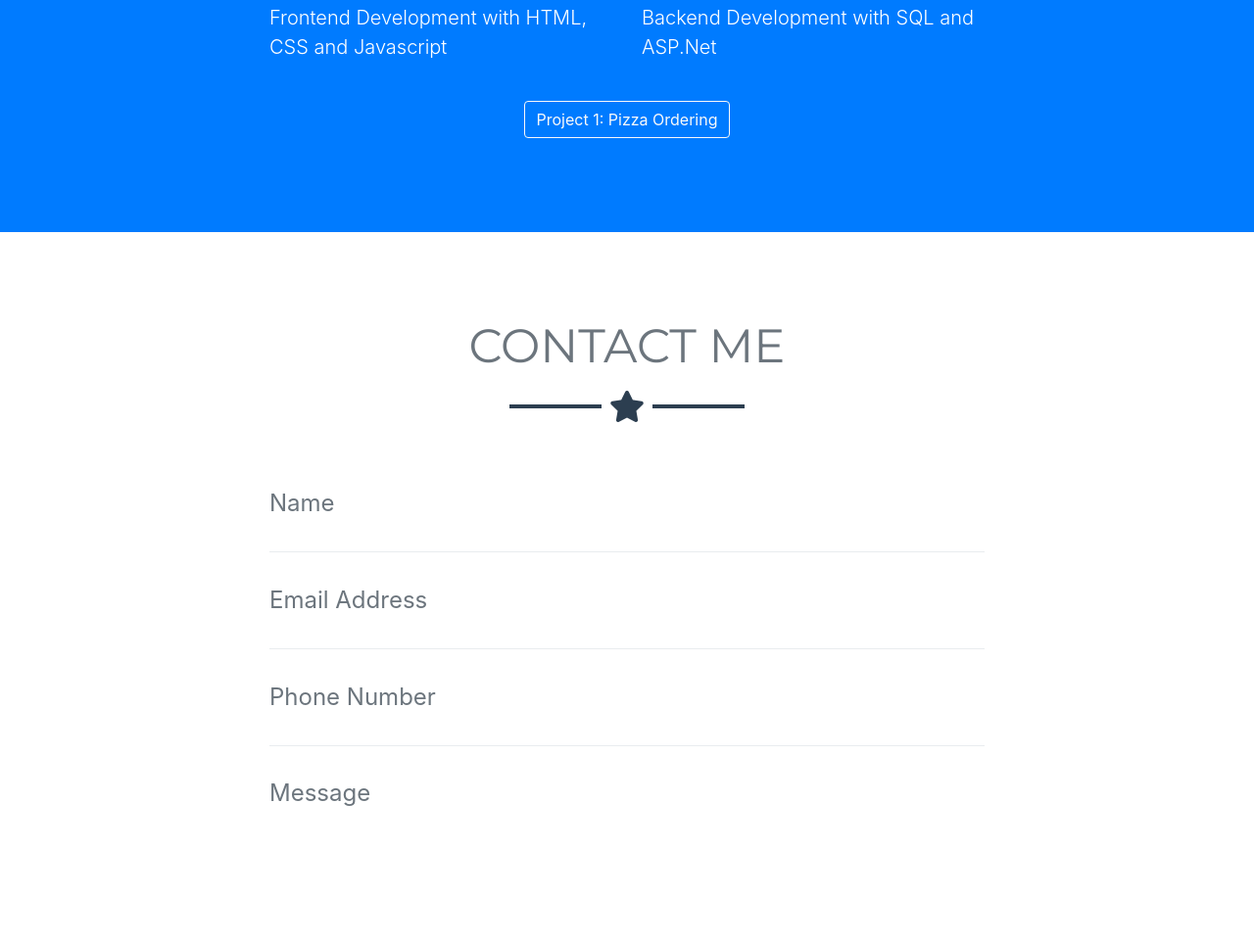
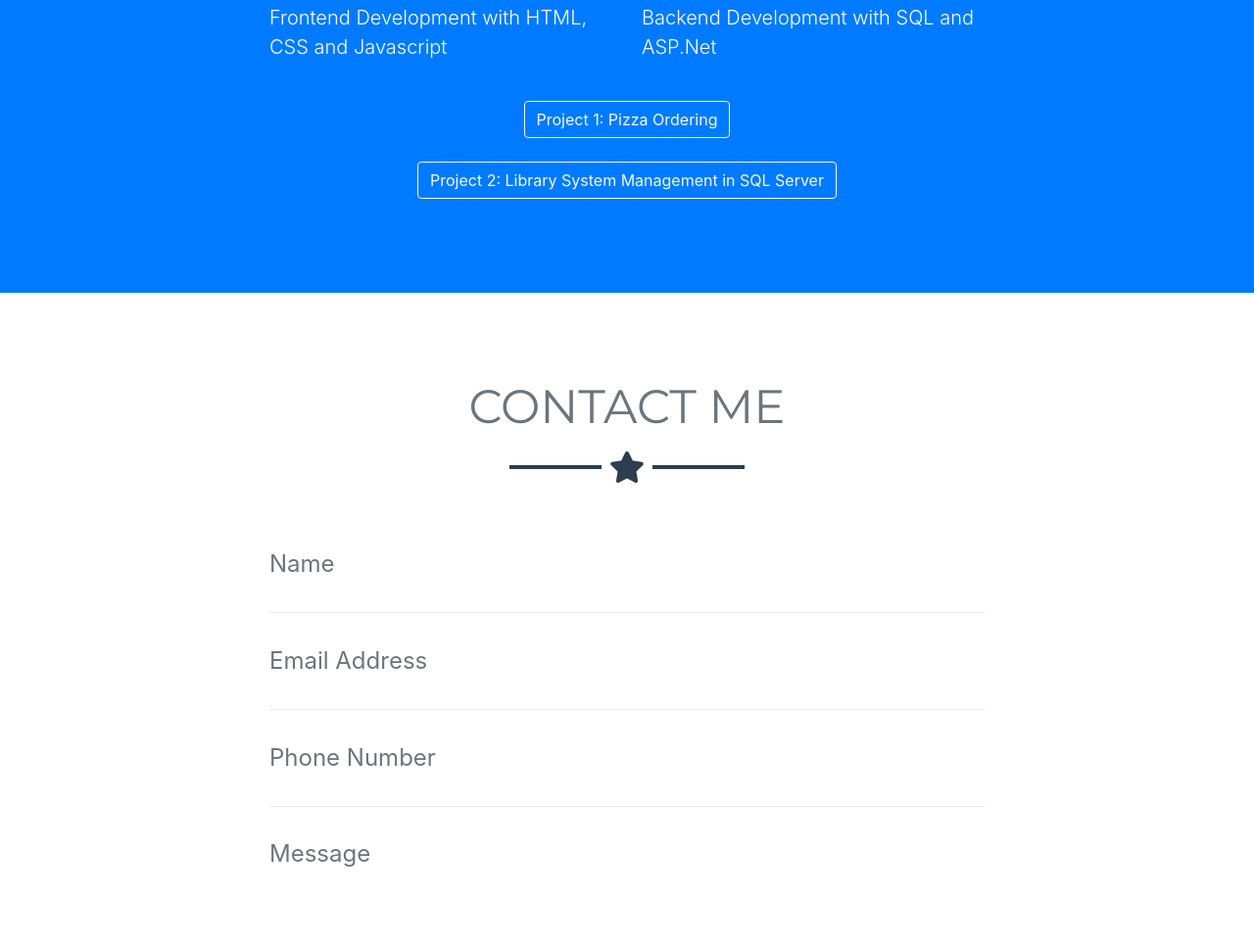
Before and after one commit to rickyle88/rickyle88.github.io, a website with bundled scripts: page index.html in a window 1280 px wide. Shown: the part 1579-2544 px from the top of the page at 98% size. Built offline with nearby package versions, Linux system fonts and the light colour scheme; files whose address does not match are found by name.

Commit message:
Update project

```diff
--- a/index.html
+++ b/index.html
@@ -120,6 +120,12 @@
         <a class="btn btn-xl btn-outline-light" href="https://github.com/rickyle88/TheTechAcademyBasicJavaScriptProjects/tree/master/06pizza">
           Project 1:
           Pizza Ordering
+        </a>
+      </div>
+      <div class="text-center mt-4">
+        <a class="btn btn-xl btn-outline-light" href="https://github.com/rickyle88/TheTechAcademyBasicSQLProjects/tree/master/Project">
+          Project 2:
+          Library System Management in SQL Server
         </a>
       </div>
     </div>
```
